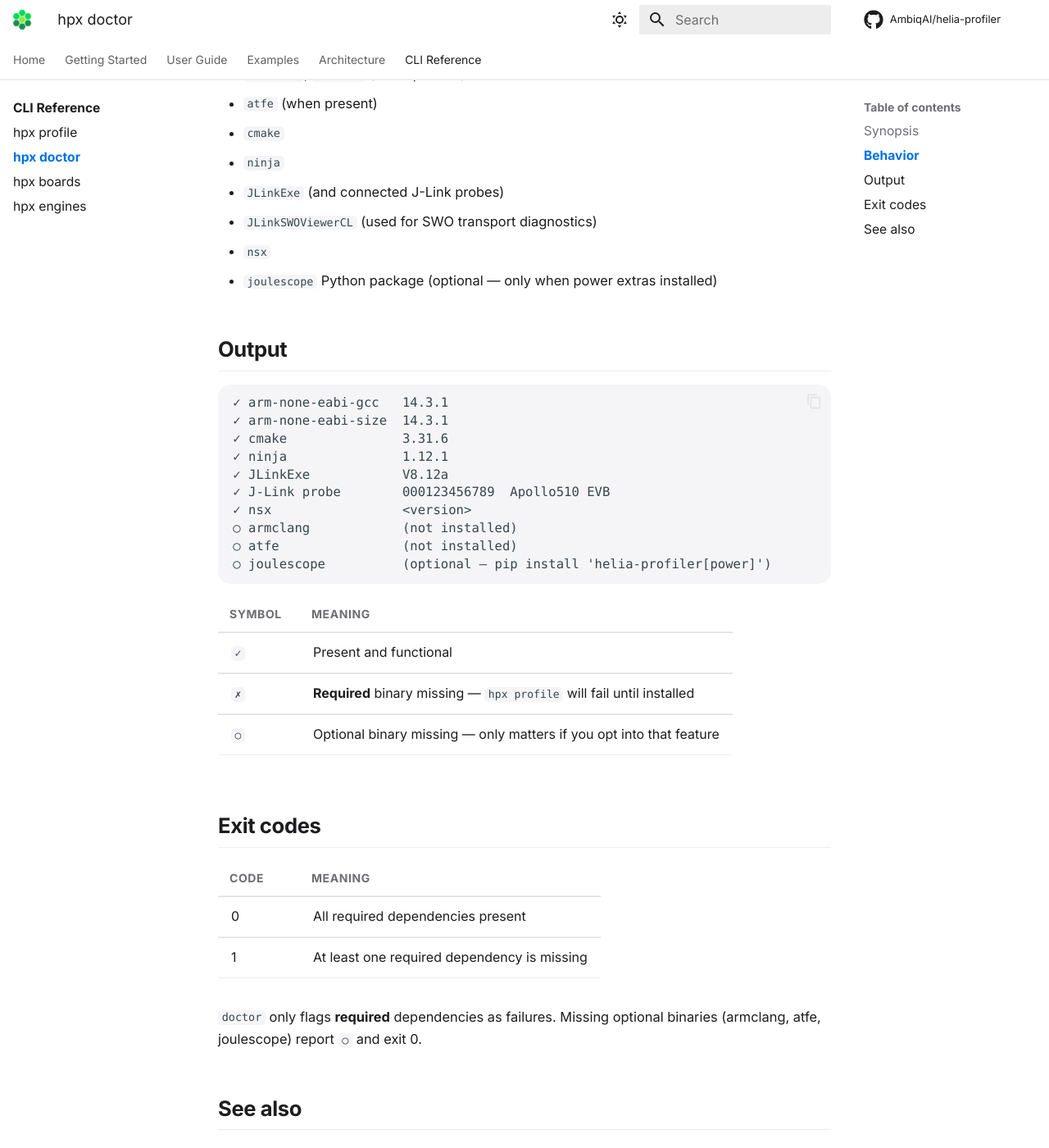
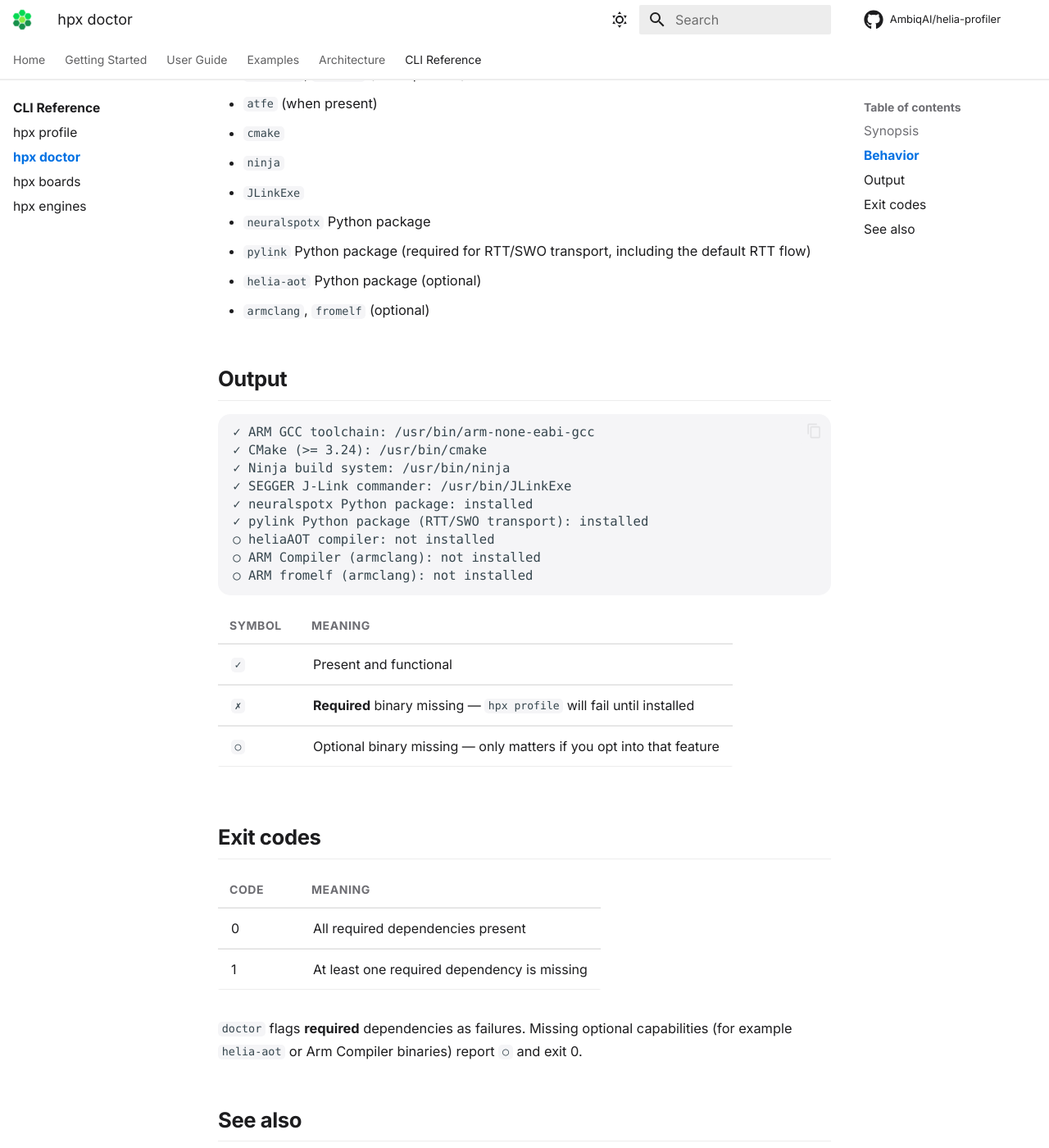
Before and after one commit to AmbiqAI/helia-profiler, an MkDocs documentation site: the page built from docs/reference/doctor.md, in a window 1280 px wide and 1400 px high, scrolled down 550 px. Shown: the whole window at 82% size. Built offline with MkDocs 1.6.1 and Material for MkDocs 9.7.7, drawn with Linux system fonts in a browser that asks for light colours; some web fonts are replaced; comment, search, counter and statistics services are not loaded.

Commit message:
fix: address PR review findings

````diff
--- a/docs/reference/doctor.md
+++ b/docs/reference/doctor.md
@@ -18,25 +18,25 @@ profiler invokes:
 - `atfe` (when present)
 - `cmake`
 - `ninja`
-- `JLinkExe` (and connected J-Link probes)
-- `JLinkSWOViewerCL` (used for SWO transport diagnostics)
-- `nsx`
-- `joulescope` Python package (optional — only when power extras
-  installed)
+- `JLinkExe`
+- `neuralspotx` Python package
+- `pylink` Python package (required for RTT/SWO transport, including the
+  default RTT flow)
+- `helia-aot` Python package (optional)
+- `armclang`, `fromelf` (optional)
 
 ## Output
 
 ```
-✓ arm-none-eabi-gcc   14.3.1
-✓ arm-none-eabi-size  14.3.1
-✓ cmake               3.31.6
-✓ ninja               1.12.1
-✓ JLinkExe            V8.12a
-✓ J-Link probe        000123456789  Apollo510 EVB
-✓ nsx                 <version>
-○ armclang            (not installed)
-○ atfe                (not installed)
-○ joulescope          (optional — pip install 'helia-profiler[power]')
+✓ ARM GCC toolchain: /usr/bin/arm-none-eabi-gcc
+✓ CMake (>= 3.24): /usr/bin/cmake
+✓ Ninja build system: /usr/bin/ninja
+✓ SEGGER J-Link commander: /usr/bin/JLinkExe
+✓ neuralspotx Python package: installed
+✓ pylink Python package (RTT/SWO transport): installed
+○ heliaAOT compiler: not installed
+○ ARM Compiler (armclang): not installed
+○ ARM fromelf (armclang): not installed
 ```
 
 | Symbol | Meaning |
@@ -52,8 +52,9 @@ profiler invokes:
 | 0 | All required dependencies present |
 | 1 | At least one required dependency is missing |
 
-`doctor` only flags **required** dependencies as failures. Missing
-optional binaries (armclang, atfe, joulescope) report `○` and exit 0.
+`doctor` flags **required** dependencies as failures. Missing optional
+capabilities (for example `helia-aot` or Arm Compiler binaries) report
+`○` and exit 0.
 
 ## See also
 
````
Also changed, not shown: docs/architecture/capture.md (+7 -15 lines), docs/architecture/index.md (+1 -1 lines), docs/architecture/pipeline.md (+3 -2 lines), docs/getting-started/install.md (+11 -3 lines), docs/guide/transports.md (+1 -1 lines), 4 other files.
